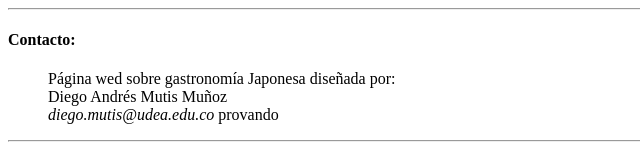
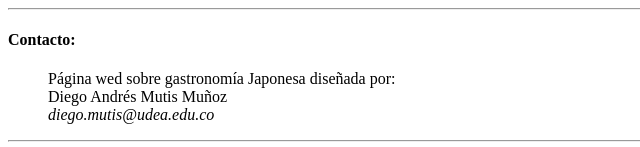
Before and after one commit to diegomutis98/ejercicio_2, a plain HTML site: page index.html in a window 1280 px wide. Shown: the part 861-1008 px from the top of the page, 0-640 px from the left. Drawn offline with Linux system fonts and the light colour scheme.

Commit message:
diseño web completado

```diff
--- a/index.html
+++ b/index.html
@@ -61,7 +61,7 @@
         <p>Página wed sobre gastronomía Japonesa diseñada por:<br>
         Diego Andrés Mutis Muñoz<br>
         <i>diego.mutis@udea.edu.co</i>
-        provando</p>
+        </p>
     </ul>
     <hr>
     </body>
```
